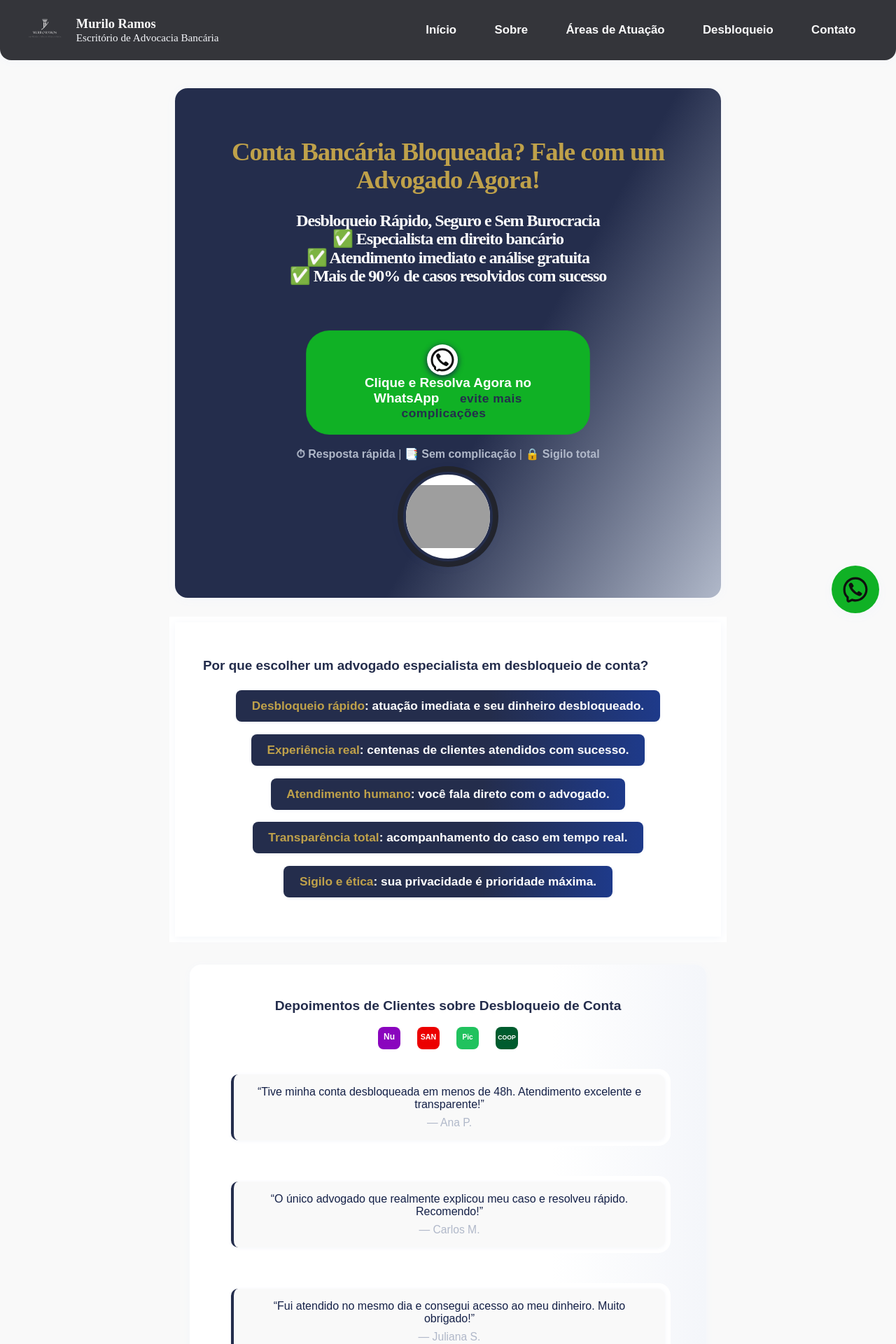
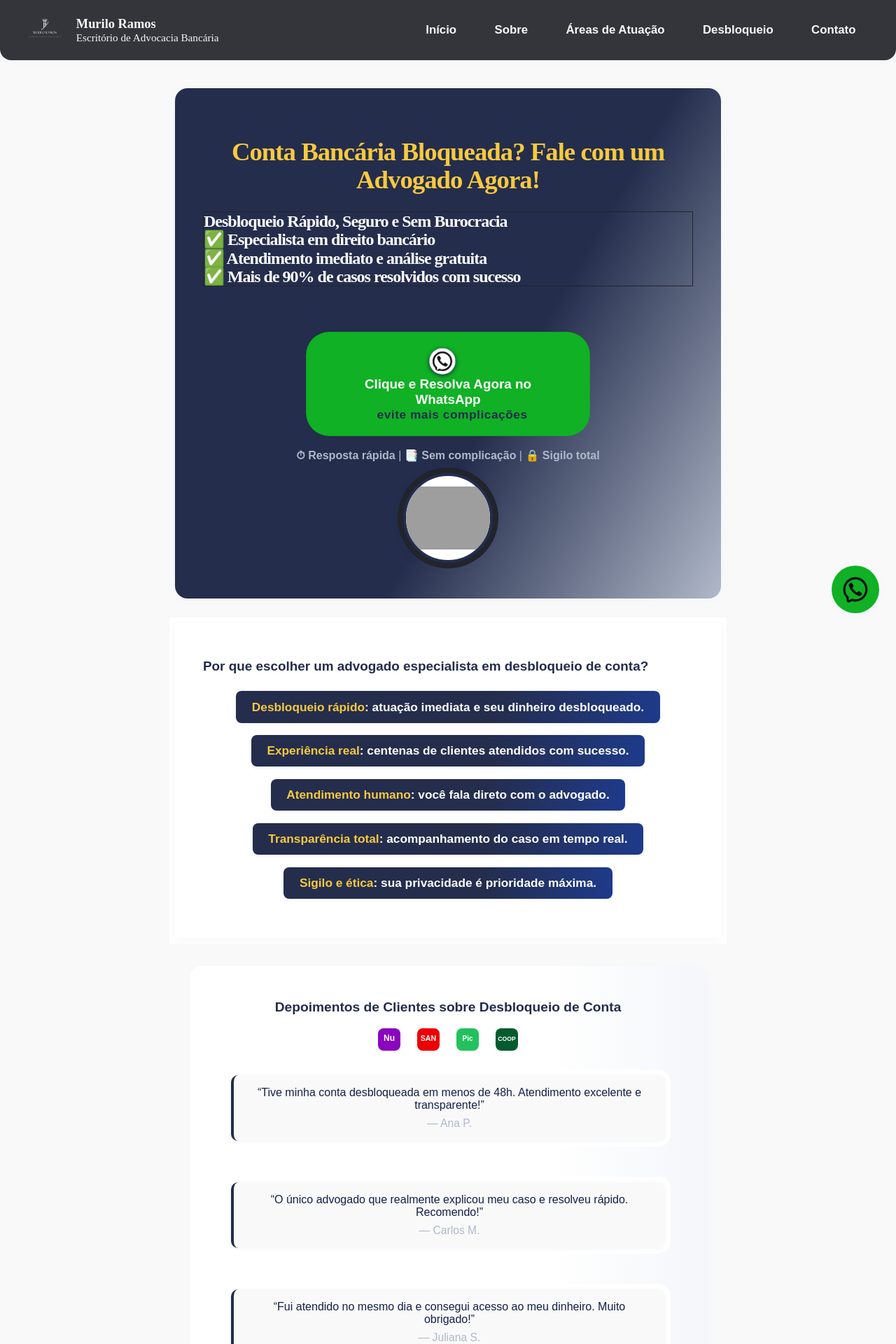
Before and after one commit to JaasielAbner/MuriloAdv, a Jekyll site: the page built from bloqueio.md, in a window 1280 px wide. Shown: the top 1920 px of the page at 70% size. Built offline with Jekyll 4.4.1, drawn with Linux system fonts in a browser that asks for light colours; grey boxes are pictures that could not be loaded.

Commit message:
bloq styles

```diff
--- a/assets/css/bloqueio.css
+++ b/assets/css/bloqueio.css
@@ -3,7 +3,7 @@
   --azul: #242d4c;
   --azul-claro: #1e3a8a;
   --azul-escuro: #142047;
-  --dourado: #bfa14a;
+  --dourado: #f7c93f;
   --cinza-claro: #f9f9f9;
   --cinza-medio: #f4f6fa;
   --cinza-escuro: #b0b8c9;
@@ -55,6 +55,8 @@
   font-weight: 700;
   letter-spacing: -1px;
   line-height: 1.1;
+  border: #23242a 1px solid;
+  text-align: left;
 }
 @media (max-width: 600px) {
   .hero-overlay.niche-hero .headline,
@@ -276,7 +278,7 @@
    ====================== */
 .wpp-btn .wpp-icon {
   display: flex;
-  align-items: center;
+  align-items: flex-start;
   justify-content: center;
   height: 100%;
 }
@@ -287,16 +289,13 @@
   margin-right: 0.6em;
   margin-left: -0.2em;
   vertical-align: middle;
-
   position: static;
+  align-items: start;
   border-radius: 50%;
   background: var(--branco);
   padding: 4px;
   box-shadow: 0 2px 8px var(--azul-escuro);
-
-  transition:
-    background 0.22s,
-    box-shadow 0.22s;
+  transform: scale(0.85);
 }
 
 /* ===== MICROINTERAÇÕES ===== */
--- a/bloqueio.md
+++ b/bloqueio.md
@@ -21,7 +21,7 @@ js: "bloqueio.js"
         <span class="wpp-icon" aria-hidden="true">
           <img src="{{ '/assets/img/whatsapp.svg' | relative_url }}" alt="WhatsApp desbloqueio conta bancária">
         </span>
-        Clique e Resolva Agora no WhatsApp <span class="badge-imediato"> evite mais complicações</span>
+        Clique e Resolva Agora no WhatsApp <br><span class="badge-imediato"> evite mais complicações</span>
       </a>
       <p class="hero-obs fade-in delay-4 niche-trust"><strong>⏱ Resposta rápida</strong> | <strong>📑 Sem
           complicação</strong>
```
